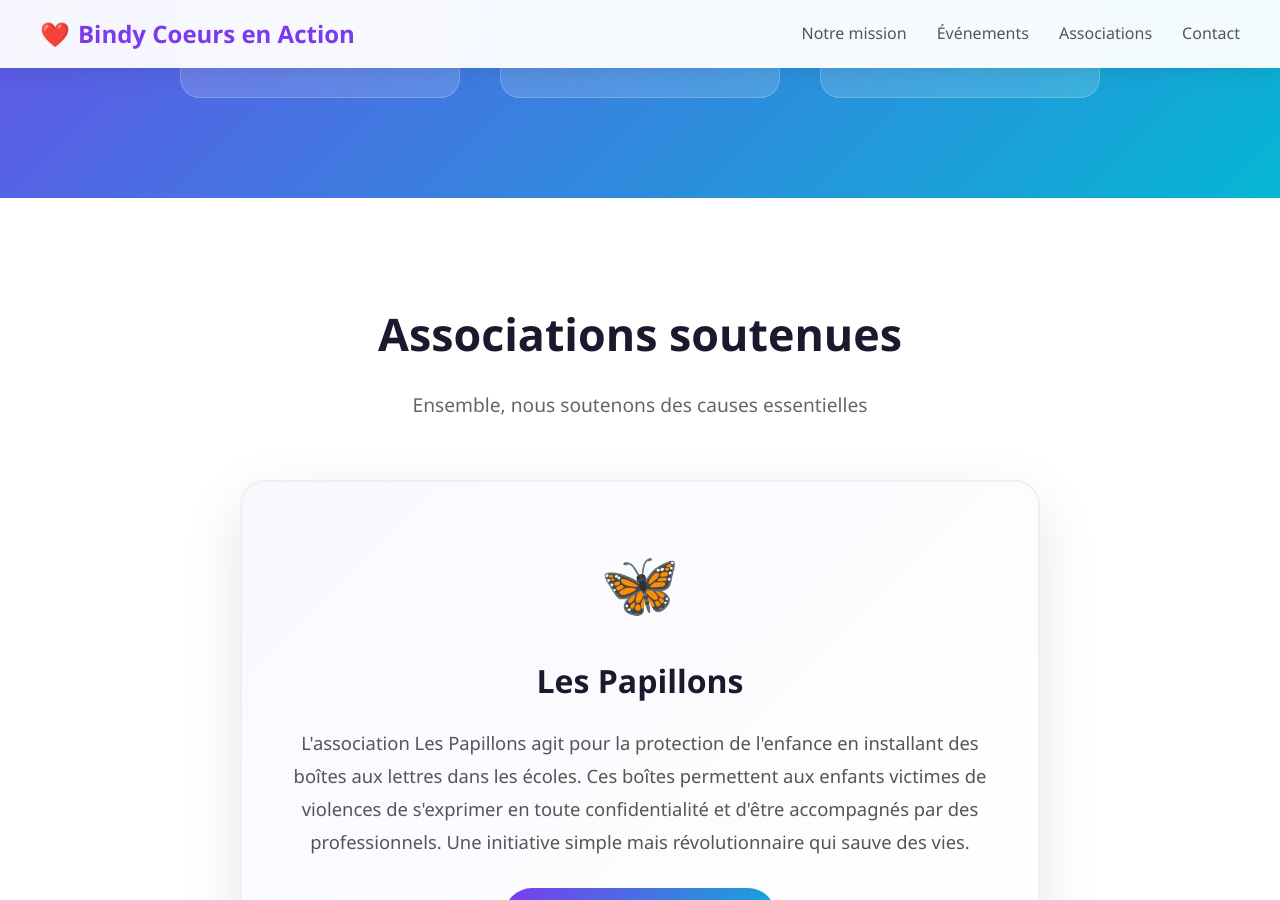
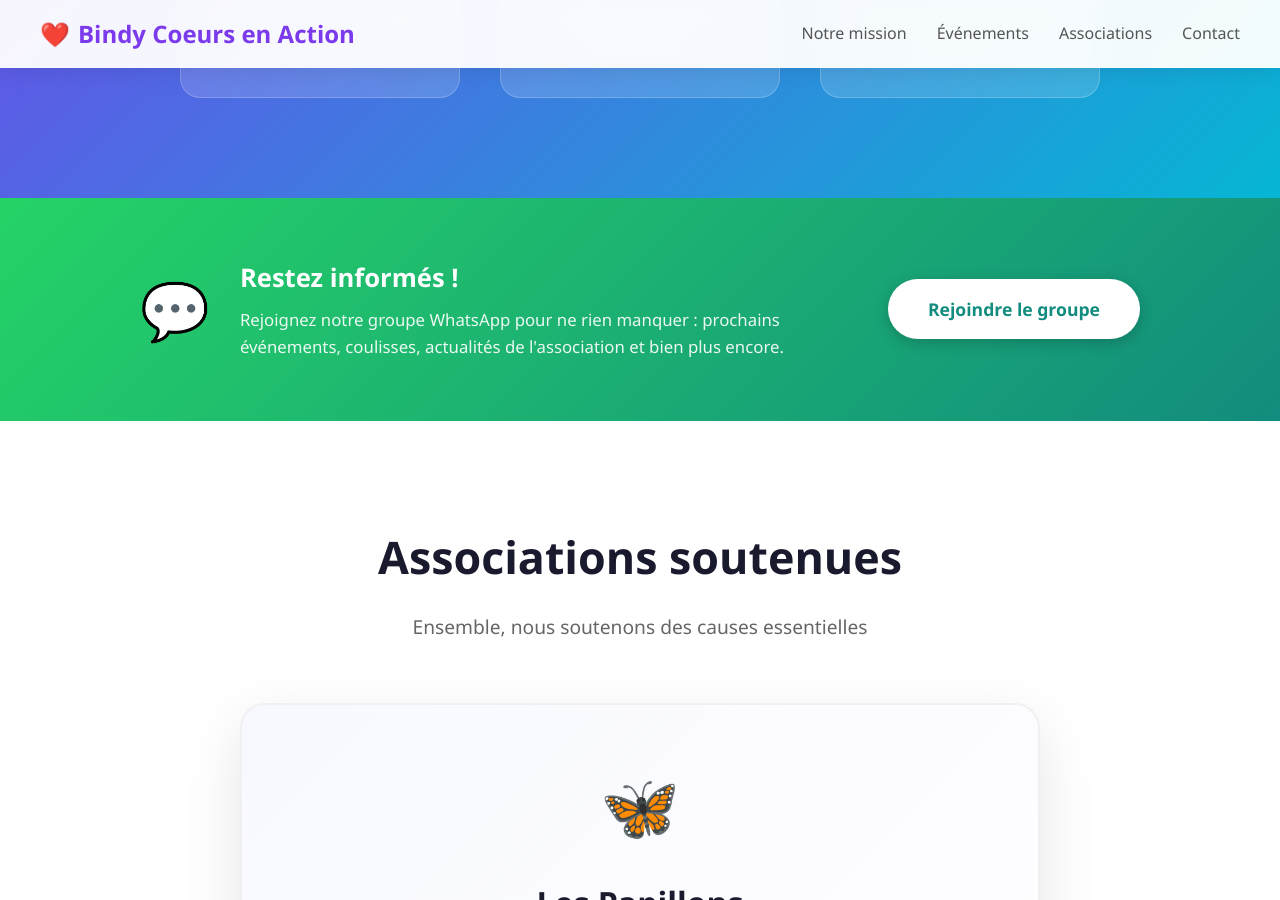
Before and after one commit to Lotto/bindycoeursenaction.fr, a Jekyll site: the page built from index.html, in a window 1280 px wide and 900 px high, scrolled down 4877 px. Built offline with Jekyll 4.4.1, drawn with Linux system fonts in a browser that asks for light colours; some of the changed text lies outside the part shown.

Commit message:
Ajout du lien WhatsApp (bandeau, CTA et footer)
Lien vers le groupe WhatsApp ajouté à 3 endroits :
- Bandeau vert dédié entre "Comment ça marche" et "Associations"
- Section CTA en bas de page (bouton principal)
- Footer dans la section Contact

Generated with [Claude Code](https://claude.ai/code)
via [Happy](https://happy.engineering)

Co-Authored-By: Claude <noreply@anthropic.com>
Co-Authored-By: Happy <yesreply@happy.engineering>

```diff
--- a/index.html
+++ b/index.html
@@ -509,6 +509,62 @@ layout: default
     line-height: 1.6;
   }
 
+  /* WhatsApp Banner */
+  .whatsapp-banner {
+    padding: 60px 20px;
+    background: linear-gradient(135deg, #25d366 0%, #128c7e 100%);
+  }
+
+  .whatsapp-content {
+    max-width: 1000px;
+    margin: 0 auto;
+    display: flex;
+    align-items: center;
+    gap: 30px;
+    flex-wrap: wrap;
+    justify-content: center;
+  }
+
+  .whatsapp-icon {
+    font-size: 3.5rem;
+  }
+
+  .whatsapp-text {
+    flex: 1;
+    min-width: 280px;
+  }
+
+  .whatsapp-text h3 {
+    color: white;
+    font-size: 1.6rem;
+    margin-bottom: 8px;
+  }
+
+  .whatsapp-text p {
+    color: rgba(255,255,255,0.9);
+    font-size: 1.05rem;
+    line-height: 1.6;
+  }
+
+  .whatsapp-button {
+    display: inline-block;
+    padding: 16px 40px;
+    background: white;
+    color: #128c7e;
+    text-decoration: none;
+    border-radius: 50px;
+    font-weight: 700;
+    font-size: 1.1rem;
+    transition: all 0.3s ease;
+    box-shadow: 0 4px 15px rgba(0,0,0,0.2);
+    white-space: nowrap;
+  }
+
+  .whatsapp-button:hover {
+    transform: translateY(-3px) scale(1.02);
+    box-shadow: 0 8px 25px rgba(0,0,0,0.3);
+  }
+
   /* Supported Organizations */
   .supported {
     padding: 100px 20px;
@@ -950,6 +1006,20 @@ layout: default
   </div>
 </section>
 
+<!-- WhatsApp Banner -->
+<section class="whatsapp-banner">
+  <div class="whatsapp-content">
+    <div class="whatsapp-icon">💬</div>
+    <div class="whatsapp-text">
+      <h3>Restez informés !</h3>
+      <p>Rejoignez notre groupe WhatsApp pour ne rien manquer : prochains événements, coulisses, actualités de l'association et bien plus encore.</p>
+    </div>
+    <a href="https://chat.whatsapp.com/EJTSJCvPwgBC4tgHwqztgK" target="_blank" rel="noopener" class="whatsapp-button">
+      Rejoindre le groupe
+    </a>
+  </div>
+</section>
+
 <!-- Supported Organizations -->
 <section id="supported" class="supported">
   <h2>Associations soutenues</h2>
@@ -977,9 +1047,14 @@ layout: default
     Que vous souhaitiez participer à un événement, devenir bénévole ou
     simplement en savoir plus, nous serions ravis d'échanger avec vous.
   </p>
-  <a href="mailto:contact@bindycoeursenaction.fr" class="cta-button">
-    Nous contacter ❤️
-  </a>
+  <div class="cta-buttons">
+    <a href="https://chat.whatsapp.com/EJTSJCvPwgBC4tgHwqztgK" target="_blank" rel="noopener" class="cta-button">
+      Rejoindre le WhatsApp
+    </a>
+    <a href="mailto:contact@bindycoeursenaction.fr" class="cta-button secondary">
+      Nous envoyer un email
+    </a>
+  </div>
 </section>
 
 <!-- Footer -->
@@ -1005,6 +1080,7 @@ layout: default
     <div class="footer-section">
       <h4>Contact</h4>
       <ul>
+        <li><a href="https://chat.whatsapp.com/EJTSJCvPwgBC4tgHwqztgK" target="_blank" rel="noopener">Rejoindre le WhatsApp</a></li>
         <li><a href="mailto:contact@bindycoeursenaction.fr">contact@bindycoeursenaction.fr</a></li>
       </ul>
     </div>
```
